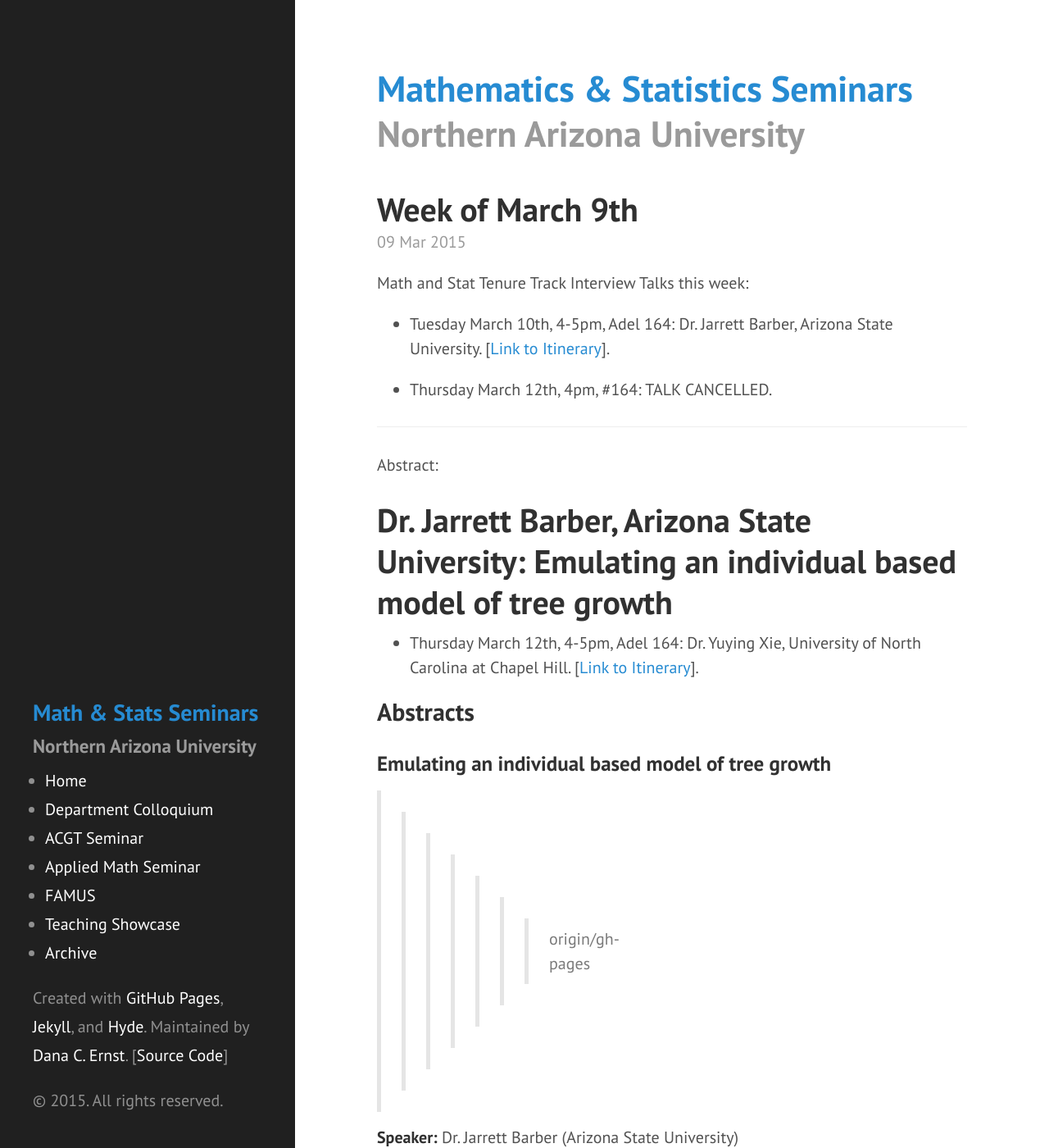
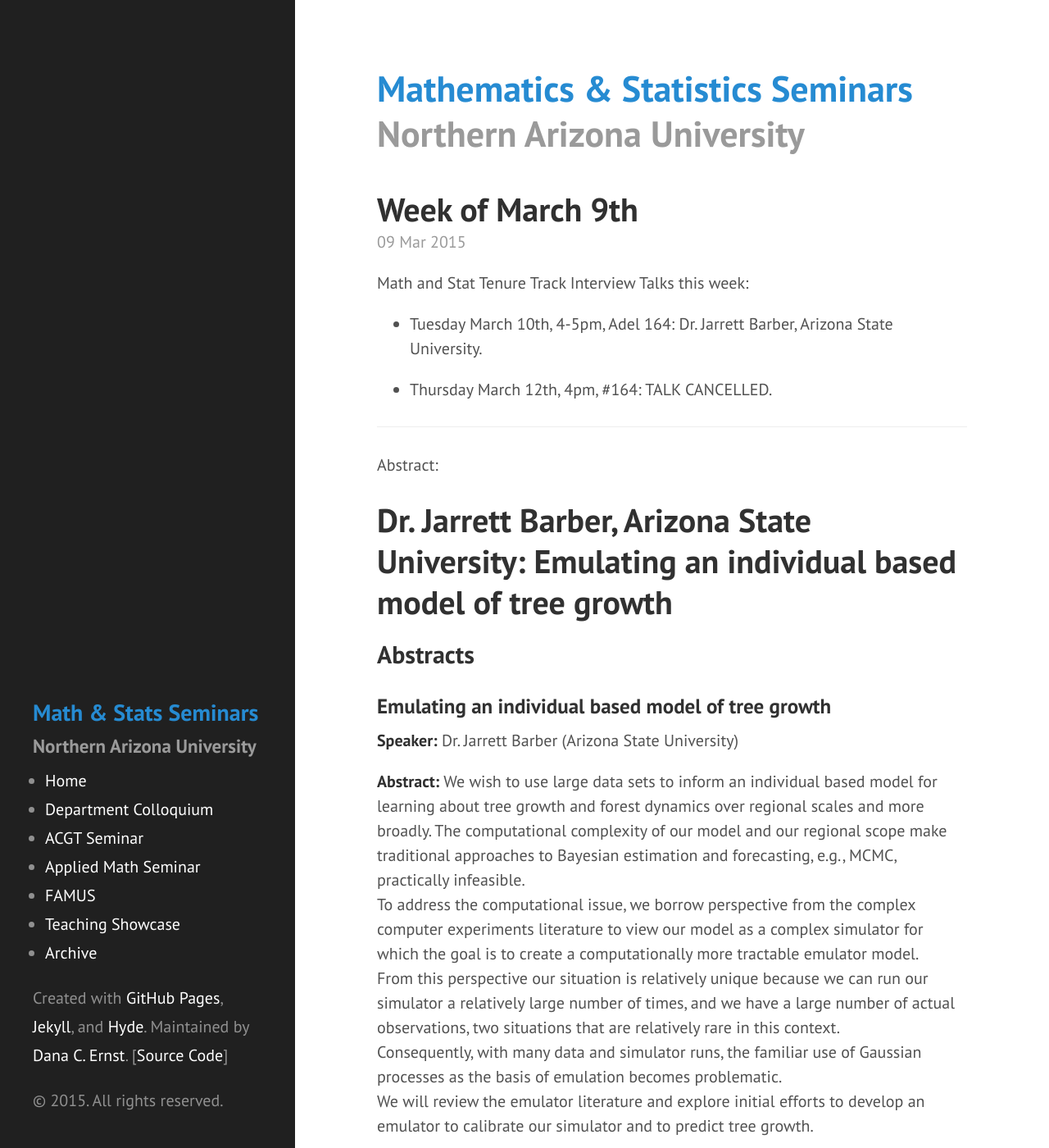
Before and after one commit to NAUMathStat/seminars, a Jekyll site: the page built from _posts/2015-03-09-week-9.md, in a window 1280 px wide and 1400 px high. Shown: the whole window at 82% size. Built offline with Jekyll 4.4.1, drawn with Linux system fonts in a browser that asks for light colours; Markdown is read by kramdown in place of the engine named in the settings.

Commit message:
Update 2015-03-09-week-9.md

```diff
--- a/_posts/2015-03-09-week-9.md
+++ b/_posts/2015-03-09-week-9.md
@@ -5,7 +5,7 @@ title: Week of March 9th
 
 Math and Stat Tenure Track Interview Talks this week:
 
-- Tuesday  March 10th, 4-5pm, Adel 164: Dr. Jarrett Barber, Arizona State University. [[Link to Itinerary](http://naumathstat.github.io/seminars/colloquium_files/Barber-ItineraryS15.pdf)].
+- Tuesday  March 10th, 4-5pm, Adel 164: Dr. Jarrett Barber, Arizona State University.
 
 - Thursday March 12th, 4pm, #164: TALK CANCELLED.
 
@@ -15,12 +15,10 @@ Abstract:
 
 Dr. Jarrett Barber, Arizona State University: Emulating an individual based model of tree growth
 =======
-- Thursday March 12th, 4-5pm, Adel 164: Dr. Yuying Xie, University of North Carolina at Chapel Hill. [[Link to Itinerary](http://naumathstat.github.io/seminars/colloquium_files/Xie-ItineraryS15 (1).pdf)].
 
 ## Abstracts ##
 
 ### Emulating an individual based model of tree growth ###
->>>>>>> origin/gh-pages
 
 **Speaker:** Dr. Jarrett Barber (Arizona State University)
 
```
